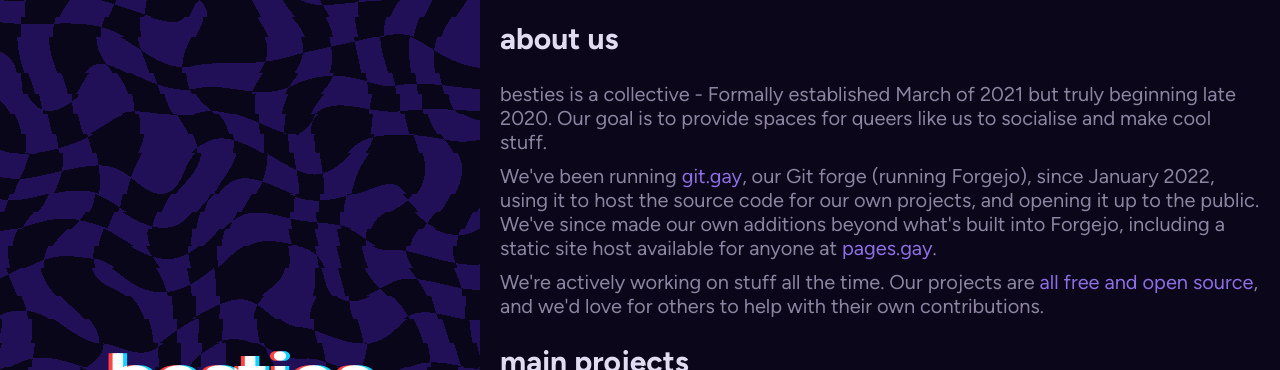
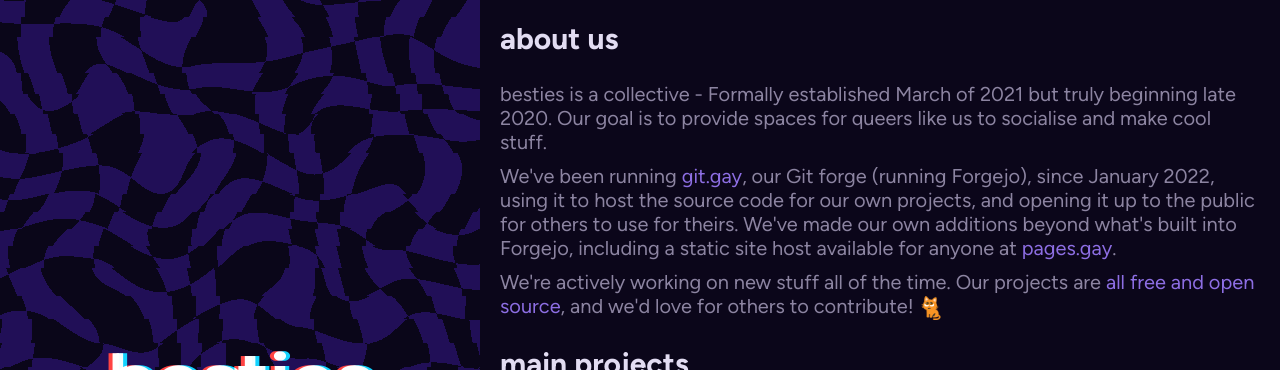
Before and after one commit to bestiesgc/besties.house, a SvelteKit app: page / in a window 1280 px wide. Shown: the top 370 px of the page. Built offline with nearby package versions, Linux system fonts and the light colour scheme; no server answers.

Commit message:
rewrite text, add pleadingcat

```diff
--- a/src/routes/+page.svelte
+++ b/src/routes/+page.svelte
@@ -56,15 +56,24 @@
 			<p>
 				We've been running <a href="https://git.gay">git.gay</a>, our Git forge
 				(running Forgejo), since January 2022, using it to host the source code
-				for our own projects, and opening it up to the public. We've since made
-				our own additions beyond what's built into Forgejo, including a static
-				site host available for anyone at
+				for our own projects, and opening it up to the public for others to use
+				for theirs. We've made our own additions beyond what's built into
+				Forgejo, including a static site host available for anyone at
 				<a href="https://pages.gay">pages.gay</a>.
 			</p>
 			<p>
-				We're actively working on stuff all the time. Our projects are <a
+				We're actively working on new stuff all of the time. Our projects are <a
 					href="https://git.gay/besties">all free and open source</a
-				>, and we'd love for others to help with their own contributions.
+				>, and we'd love for others to contribute!
+				<img
+					width="24"
+					height="24"
+					draggable="false"
+					style="display: inline-block;vertical-align: middle;"
+					src="/icons/pleadingcat.png"
+					title=":pleadingcat:"
+					alt="🥺🐱"
+				/>
 			</p>
 			<h2>main projects</h2>
 			<ProjectList {projects} />
```
Also changed, not shown: static/icons/pleadingcat.png (added).
